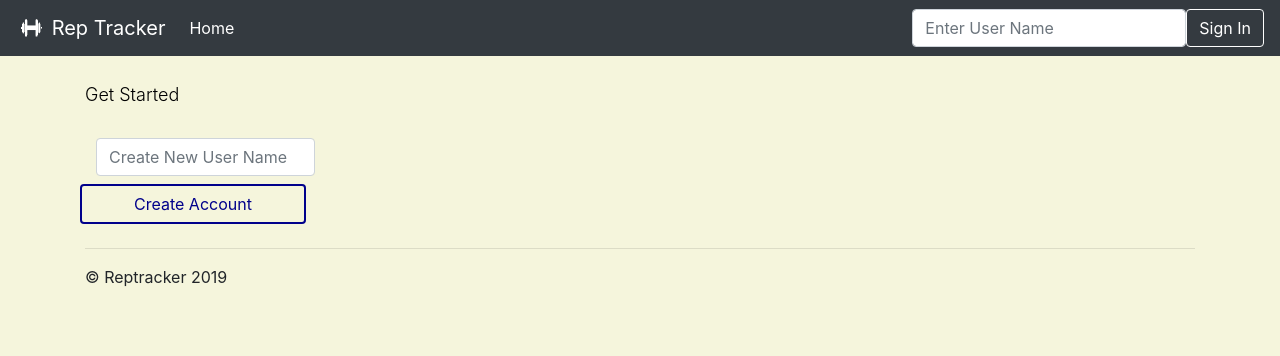
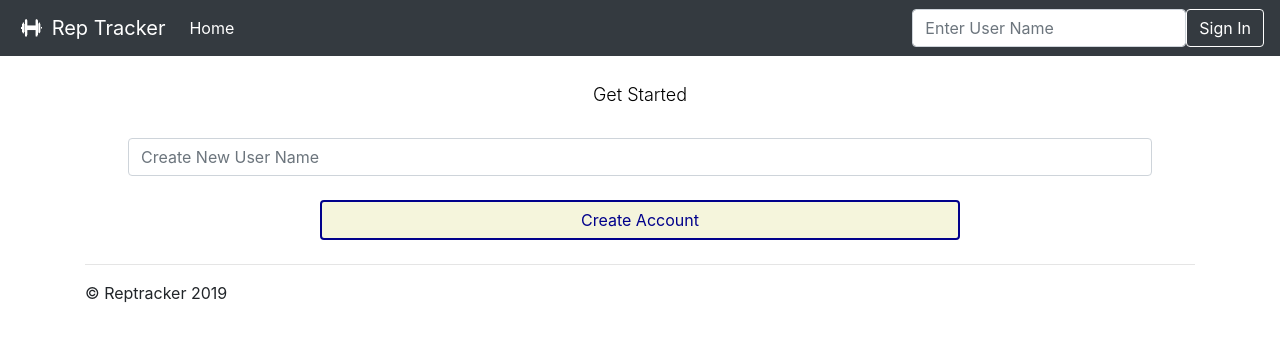
Before and after one commit to charlieaxle/rep_tracker, a Django app: page /workouts/ in a window 1280 px wide. Shown: the top 356 px of the page. Run offline with Django 3.2, Linux system fonts and the light colour scheme; some libraries are stand-ins or nearby versions.

Commit message:
Fixed bug with navbar, and changed syling

```diff
--- a/workouts/static/workouts/web/css/addExercise.css
+++ b/workouts/static/workouts/web/css/addExercise.css
@@ -9,10 +9,6 @@
 
 }
 
-
-
-
-
 .main {
 
 	background-color: #F5F5DC !important;
--- a/workouts/static/workouts/web/css/global.css
+++ b/workouts/static/workouts/web/css/global.css
@@ -5,6 +5,10 @@
 	background-color: #F5F5DC !important;
 	width: 50%;
 
+}
+
+.mainButton:focus {
+    box-shadow: 0 0 0 0.2rem grey !important;
 }
 
 
@@ -33,24 +37,17 @@
 
 
 
-.mainButton {
-	border-color: darkblue !important;
-	color: darkblue!important;
-	background-color: 	#F5F5DC !important;
-	width: 50%;
-
-}
 
 .jumbotron {
 
 padding-top: 60px !important!;
-background-color: 	#F5F5DC !important;
+background-color: 	white !important;
 
 }
 
 body {
   padding-top: 60px;
- background-color: 	#F5F5DC !important;
+ background-color: 	white !important;
 
 }
 
--- a/workouts/templates/workouts/addExercise.html
+++ b/workouts/templates/workouts/addExercise.html
@@ -6,8 +6,8 @@
     <meta charset="utf-8">
     <meta name="viewport" content="width=device-width, initial-scale=1, shrink-to-fit=no">
     <!-- Bootstrap CSS -->
-    <link rel="stylesheet" href="https://maxcdn.bootstrapcdn.com/bootstrap/4.0.0/css/bootstrap.min.css" integrity="sha384-Gn5384xqQ1aoWXA+058RXPxPg6fy4IWvTNh0E263XmFcJlSAwiGgFAW/dAiS6JXm" crossorigin="anonymous">
-	<link rel="stylesheet" href="{% static "workouts/web/css/addExercise.css" %}">
+ <link rel="stylesheet" href="https://maxcdn.bootstrapcdn.com/bootstrap/4.0.0/css/bootstrap.min.css">
+    	<link rel="stylesheet" href="{% static "workouts/web/css/addExercise.css" %}">
 	<link rel="stylesheet" href="{% static "workouts/web/css/global.css" %}">
 
 <script src="{% static "workouts/web/js/addExercise.js" %}"></script>
--- a/workouts/templates/workouts/exercises.html
+++ b/workouts/templates/workouts/exercises.html
@@ -6,12 +6,11 @@
     <meta charset="utf-8">
     <meta name="viewport" content="width=device-width, initial-scale=1, shrink-to-fit=no">
     <!-- Bootstrap CSS -->
-    <link rel="stylesheet" href="https://maxcdn.bootstrapcdn.com/bootstrap/4.0.0/css/bootstrap.min.css" integrity="sha384-Gn5384xqQ1aoWXA+058RXPxPg6fy4IWvTNh0E263XmFcJlSAwiGgFAW/dAiS6JXm" crossorigin="anonymous">
-	<link rel="stylesheet" href="{% static "workouts/web/css/global.css" %}">
+ <link rel="stylesheet" href="https://maxcdn.bootstrapcdn.com/bootstrap/4.0.0/css/bootstrap.min.css">
+   	<link rel="stylesheet" href="{% static "workouts/web/css/global.css" %}">
 <link rel="stylesheet" href="{% static "workouts/web/css/session_summary.css" %}">
 <script src="https://ajax.googleapis.com/ajax/libs/jquery/3.3.1/jquery.min.js"></script>
 	<!-- Latest compiled JavaScript -->
-	<script src="https://maxcdn.bootstrapcdn.com/bootstrap/3.3.7/js/bootstrap.min.js"></script>
 
 	<script src="https://code.jquery.com/jquery-3.2.1.min.js"></script>
 	<script src="{% static "workouts/web/js/exercises.js" %}"></script>
@@ -34,6 +33,7 @@
     <tr>
       <th scope="col">Exercise</th>
       <th scope="col">Type</th>
+      <th></th>
     </tr>
   </thead>
   <tbody>
--- a/workouts/templates/workouts/historySummary.html
+++ b/workouts/templates/workouts/historySummary.html
@@ -7,15 +7,13 @@
     <meta name="viewport" content="width=device-width, initial-scale=1, shrink-to-fit=no">
 
 <!-- Latest compiled and minified CSS -->
-	 <link rel="stylesheet" href="https://maxcdn.bootstrapcdn.com/bootstrap/4.0.0/css/bootstrap.min.css" integrity="sha384-Gn5384xqQ1aoWXA+058RXPxPg6fy4IWvTNh0E263XmFcJlSAwiGgFAW/dAiS6JXm" crossorigin="anonymous">
+
 <link rel="stylesheet" href="{% static "workouts/web/css/global.css" %}">
 <link rel="stylesheet" href="{% static "workouts/web/css/historySummary.css" %}">
-
+ <link rel="stylesheet" href="https://maxcdn.bootstrapcdn.com/bootstrap/4.0.0/css/bootstrap.min.css">
 <!-- jQuery library -->
 	<script src="https://ajax.googleapis.com/ajax/libs/jquery/3.3.1/jquery.min.js"></script>
 	<!-- Latest compiled JavaScript -->
-	<script src="https://maxcdn.bootstrapcdn.com/bootstrap/3.3.7/js/bootstrap.min.js"></script>
-
 	<script src="https://code.jquery.com/jquery-3.2.1.min.js"></script>
 	<script src="{% static "workouts/web/js/historySummary.js" %}"></script>
     <title>Rep Tracker</title>
--- a/workouts/templates/workouts/login.html
+++ b/workouts/templates/workouts/login.html
@@ -13,7 +13,6 @@
 <!-- jQuery library -->
 	<script src="https://ajax.googleapis.com/ajax/libs/jquery/3.3.1/jquery.min.js"></script>
 	<!-- Latest compiled JavaScript -->
-	<script src="https://maxcdn.bootstrapcdn.com/bootstrap/3.3.7/js/bootstrap.min.js"></script>
 
 	<script src="https://code.jquery.com/jquery-3.2.1.min.js"></script>
 
@@ -24,22 +23,20 @@
   </head>
   <body>
 {% include "workouts/navbar.html" %}
-	    <main role="main">
 
       <!-- Main jumbotron for a primary marketing message or call to action -->
-         <div class="container">
+ <div class="container-fluid" style="text-align:center;">
 <br>
           <h1 class="display-3">Get Started</h1>
 <br>
-		  <div class="row">
-	<form class="form-inline">
-  <div class="form-group mx-sm-3 mb-2">
-    <label for="inputUserName" class="sr-only">Enter New User Name</label>
-
-    <input type="text" class="form-control" id="userNameInput" placeholder="Create New User Name">
-  </div>
-  <button type="button" class="mainButton btn btn-primary mb-2" id="createButton" onClick="createUser()">Create Account</button>
-</form>
+<div class="row" style="text-align:center;">
+    <input type="text" class="form-control" id="userNameInput" placeholder="Create New User Name" style="margin: 0 auto;">
+ </div>
+<br>
+<div class="row" style="text-align:center;">
+  <button type="button" class="mainButton btn btn-primary mb-2" id="createButton" onClick="createUser()" style="margin: 0 auto;">Create Account</button>
+</div>
+</div>
    <div id="validationMessage"></div>
 
       </div>
@@ -48,11 +45,6 @@
 
 
 
-
-
-      <!-- /container -->
-
-    </main>
 
 {% include "workouts/footer.html" %}
 
--- a/workouts/templates/workouts/profilePage.html
+++ b/workouts/templates/workouts/profilePage.html
@@ -10,9 +10,6 @@
 <link rel="stylesheet" href="{% static "workouts/web/css/global.css" %}">
 <link rel="stylesheet" href="{% static "workouts/web/css/profilePage.css" %}">
 <script src="https://ajax.googleapis.com/ajax/libs/jquery/3.3.1/jquery.min.js"></script>
-	<!-- Latest compiled JavaScript -->
-	<script src="https://maxcdn.bootstrapcdn.com/bootstrap/3.3.7/js/bootstrap.min.js"></script>
-
 	<script src="https://code.jquery.com/jquery-3.2.1.min.js"></script>
 <script src="{% static "workouts/web/js/profilePage.js" %}"></script>
 
```
Also changed, not shown: workouts/templates/workouts/home.html (+6 -10 lines).
